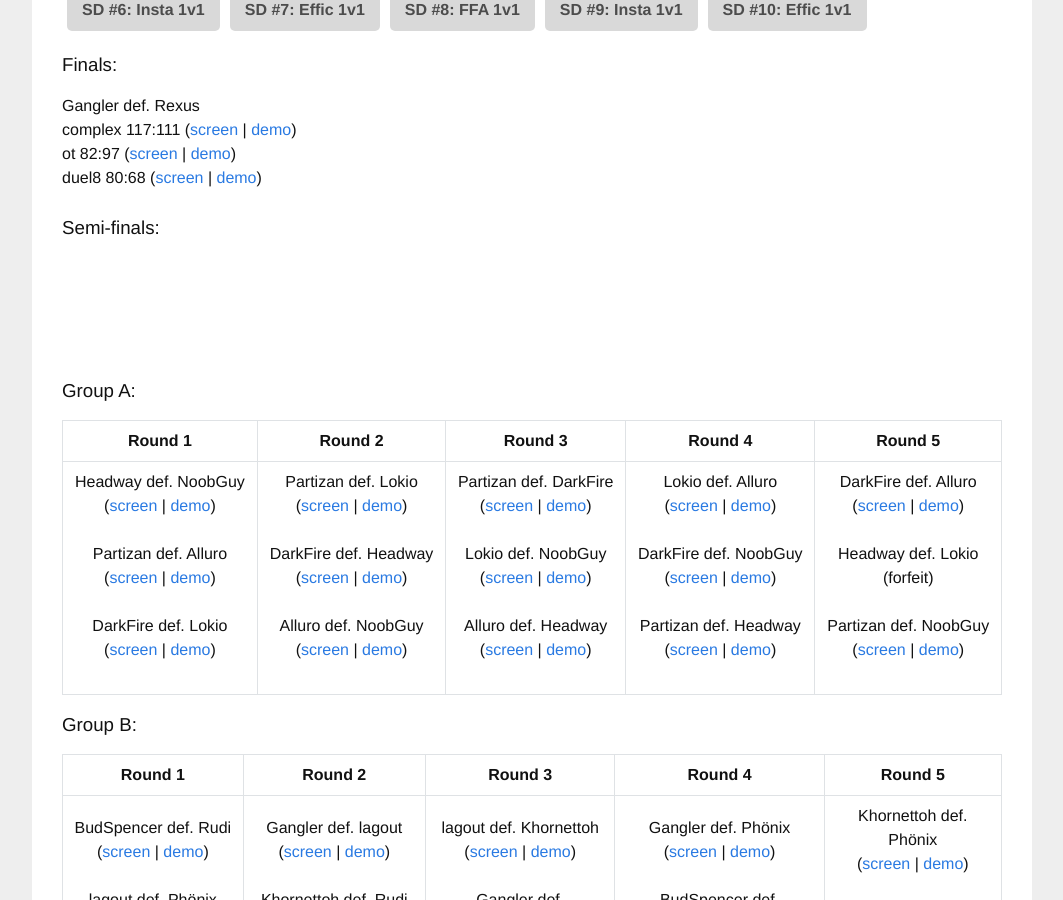
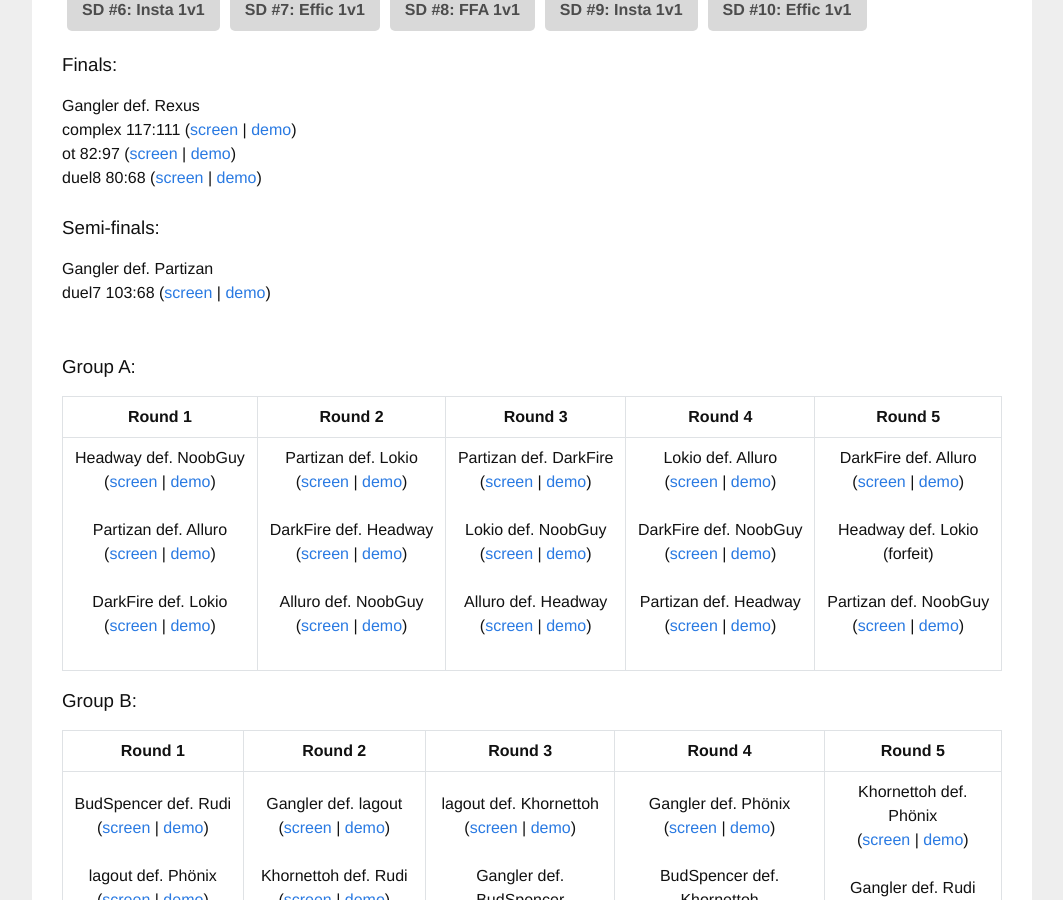
Before and after one commit to sauerduels/website, a Jekyll site: the page built from _events/sd03-insta.md, in a window 1280 px wide and 900 px high, scrolled down 408 px. Shown: the whole window, without its empty margins (108-1171 px from the left). Built offline with Jekyll 4.4.1, drawn with Linux system fonts in a browser that asks for light colours.

Commit message:
Update SD03 semi-finals

```diff
--- a/_events/sd03-insta.md
+++ b/_events/sd03-insta.md
@@ -13,10 +13,10 @@ finals:
     - title: duel8 80:68
       slug: sd03_final_gangler_vs_rexus_game3
 semis:
-  result: Gangler def. Partizan
-  games:
-    - title: duel7 103:68
-      slug: sd03_semifinal_gangler_vs_partizan_game1
+  - result: Gangler def. Partizan
+    games:
+      - title: duel7 103:68
+        slug: sd03_semifinal_gangler_vs_partizan_game1
 groups:
   a:
     - - result: Headway def. NoobGuy
```
